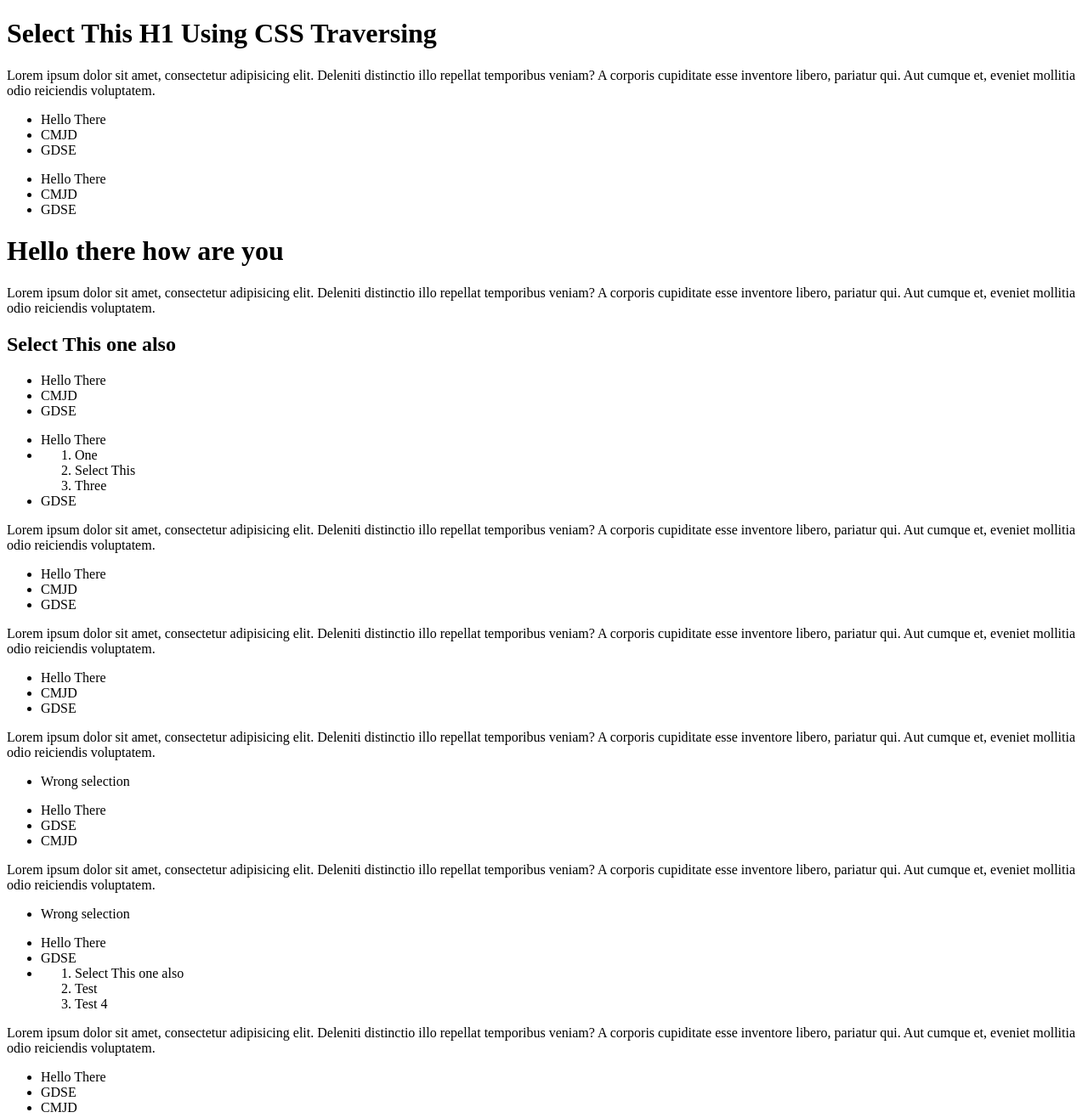
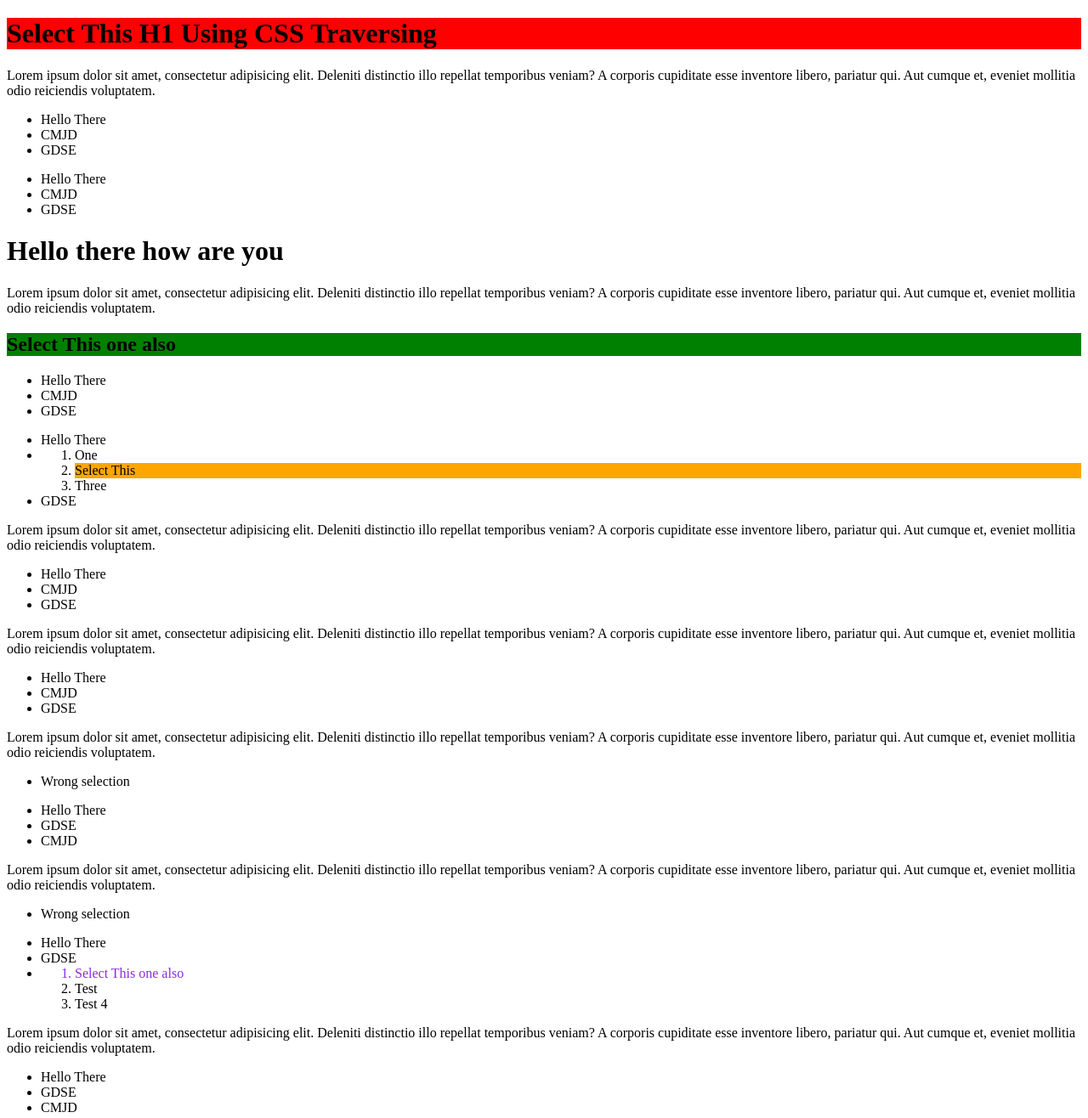
Before and after one commit to Sithumameesha/HTML, a plain HTML site: page Css/test2.html in a window 1280 px wide. Shown: the top 1316 px of the page at 85% size. Drawn offline with Linux system fonts and the light colour scheme.

Commit message:
Task Completed

```diff
--- a/Css/test2.html
+++ b/Css/test2.html
@@ -3,6 +3,20 @@
 <head>
     <meta charset="UTF-8">
     <title>Title</title>
+    <style>
+        body>main>h1{
+            background-color: red;
+        }
+        body>article>h1{
+            background-color: green;
+        }
+        body>article>ul:last-child>li:nth-child(2)>ol>li:nth-child(2){
+            background-color: orange;
+        }
+       body>main:nth-child(4)>section:last-child>div:last-child>section>section>ul:last-child>li:last-child>ol>li:first-child{
+            color: blueviolet;
+        }
+    </style>
 </head>
 <body>
 <main>
```
